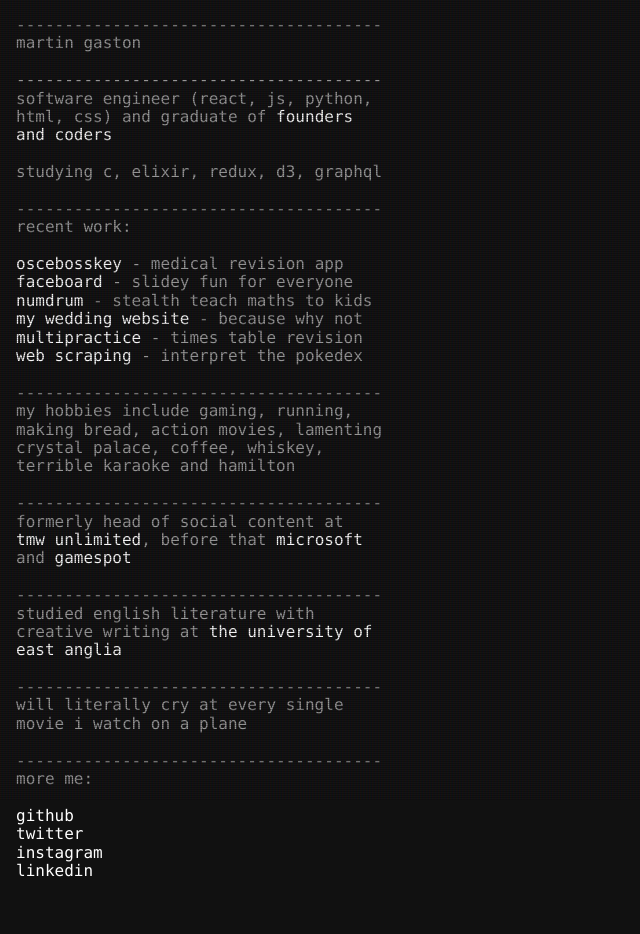
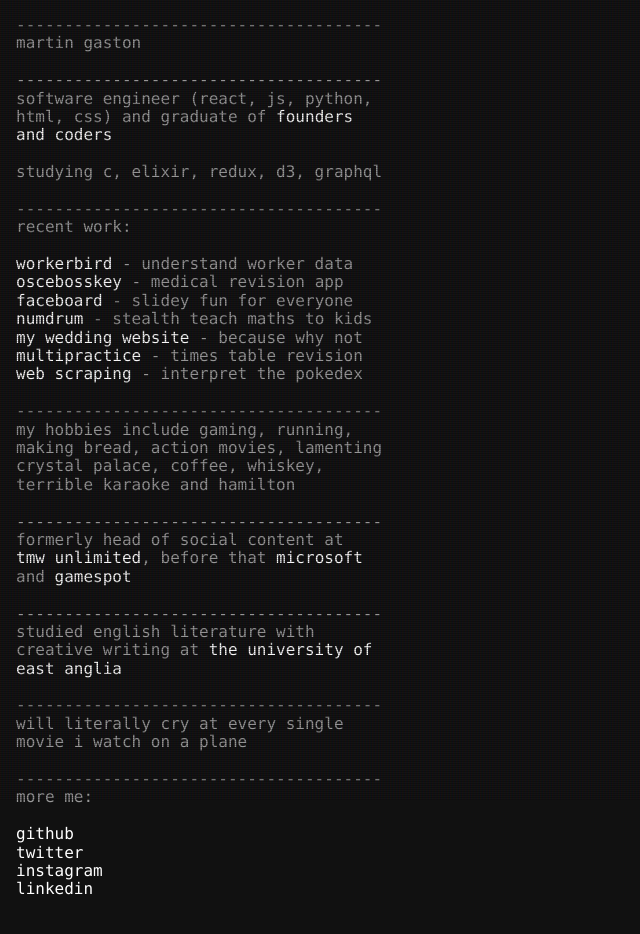
Before and after one commit to martingaston/martingaston.github.io, a plain HTML site: page index.html in a window 1280 px wide. Shown: the whole page, without its empty margins (0-640 px from the left). Drawn offline with nearby package versions, Linux system fonts and the light colour scheme; a web font is replaced by a local one.

Commit message:
add workerbird link

```diff
--- a/index.html
+++ b/index.html
@@ -36,6 +36,7 @@
             --------------------------------------<br />
             recent work:
             <br /><br />
+            <a class="white no-underline" href="https://www.workerbird.co.uk">workerbird</a> - understand worker data<br />
             <a class="white no-underline" href="https://oscebosskey.herokuapp.com/">oscebosskey</a> - medical
             revision app<br />
             <a class="white no-underline" href="https://goofy-boyd-5ce2c8.netlify.com/">faceboard</a> - slidey fun
```
